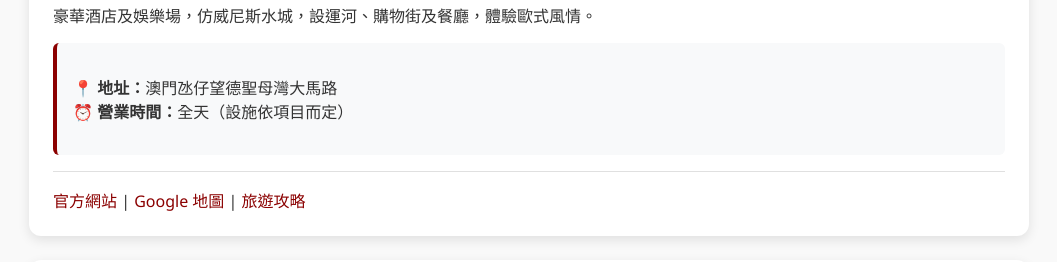
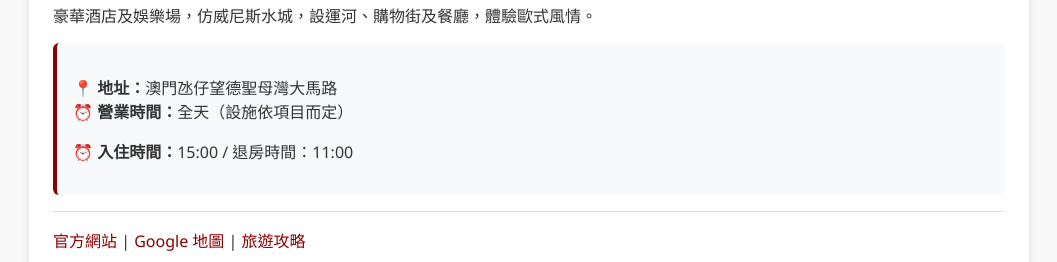
Before and after one commit to wmandy00/macau-travel3day, a plain HTML site: page day2.html in a window 1280 px wide. Shown: the part 3391-3653 px from the top of the page, without its empty margins (111-1168 px from the left). Drawn offline with Linux system fonts and the light colour scheme.

Commit message:
Update day2.html

```diff
--- a/day2.html
+++ b/day2.html
@@ -100,6 +100,7 @@
   <div class="spot-info">
     <p><strong>📍 地址：</strong>澳門氹仔望德聖母灣大馬路<br>
        <strong>⏰ 營業時間：</strong>全天（設施依項目而定）</p>
+       <strong>⏰ 入住時間：</strong>15:00 / 退房時間：11:00</p>
   </div>
   <div class="links">
     <a href="https://hk.venetianmacao.com/" target="_blank">官方網站</a> |
```
